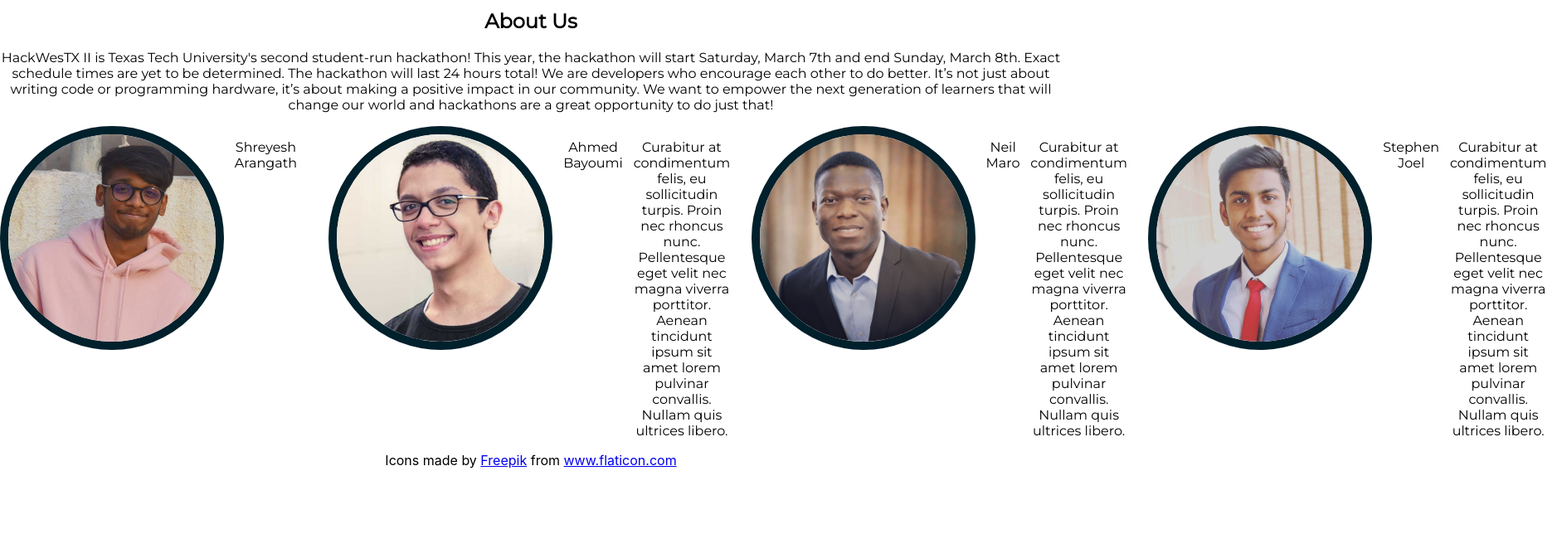
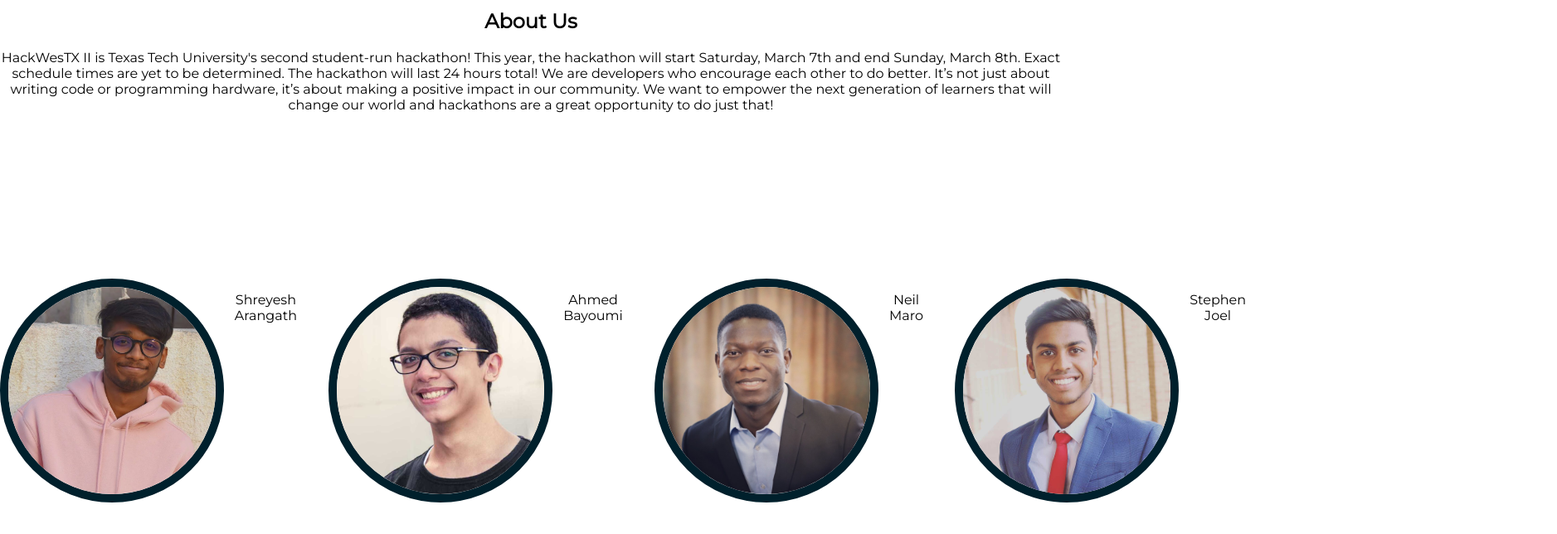
Before and after one commit to ShreyeshArangath/HackWesTX-Official-Repo, a React (Create React App) app: page / in a window 1280 px wide. Shown: the part 834-1478 px from the top of the page at 83% size, 1877 px wide, since content can reach past the window. Before the commit the page ends 1399 px from the top, so only its background shows below. Built offline with nearby package versions, Linux system fonts and the light colour scheme.

Commit message:
grid layout fixed

```diff
--- a/src/components/AboutUs.js
+++ b/src/components/AboutUs.js
@@ -22,19 +22,19 @@ export class AboutUs extends Component {
                 <div className="team-container team-2">
                     <img src={Ahmed} />
                     <p className="title"> Ahmed Bayoumi</p>
-                    <p>Curabitur at condimentum felis, eu sollicitudin turpis. Proin nec rhoncus nunc. Pellentesque eget velit nec magna viverra porttitor. Aenean tincidunt ipsum sit amet lorem pulvinar convallis. Nullam quis ultrices libero.</p>
+                    <p></p>
                 </div>
 
                 <div className="team-container team-3">
                     <img src={Neil} />
                     <p className="title"> Neil Maro</p>
-                    <p>Curabitur at condimentum felis, eu sollicitudin turpis. Proin nec rhoncus nunc. Pellentesque eget velit nec magna viverra porttitor. Aenean tincidunt ipsum sit amet lorem pulvinar convallis. Nullam quis ultrices libero.</p>
+                    <p></p>
                 </div>
 
                 <div className="team-container team-4">
                     <img src={Stephen} />
                     <p className="title"> Stephen Joel</p>
-                    <p>Curabitur at condimentum felis, eu sollicitudin turpis. Proin nec rhoncus nunc. Pellentesque eget velit nec magna viverra porttitor. Aenean tincidunt ipsum sit amet lorem pulvinar convallis. Nullam quis ultrices libero.</p>
+                    <p></p>
                 </div>
             </div>
             </div>
--- a/src/index.css
+++ b/src/index.css
@@ -59,6 +59,9 @@ header img{
 
 .team-container {
   display: grid;
+  text-align: center;
+  margin-top: 100px;
+  margin-bottom: 200px;
   grid-template-columns: repeat(4, 1fr);
   grid-column-gap: 0.8rem;
 }
```
